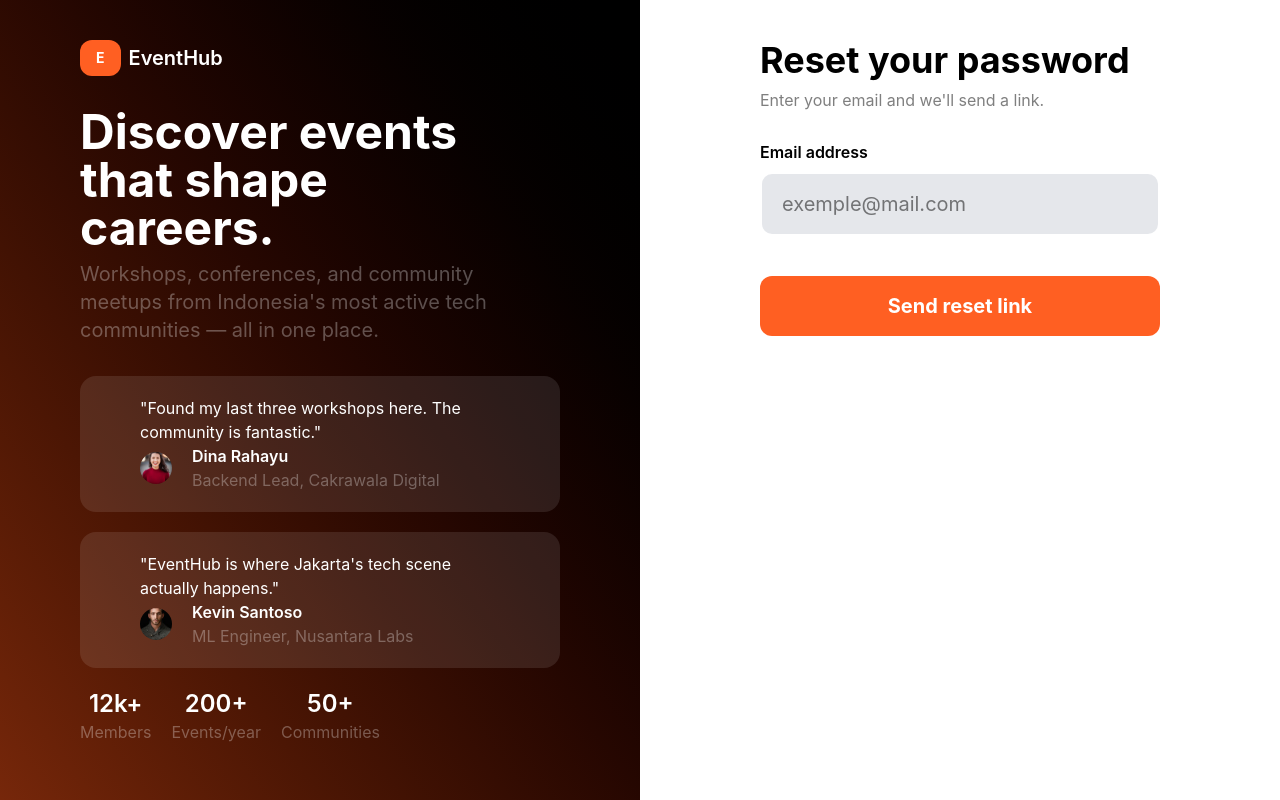
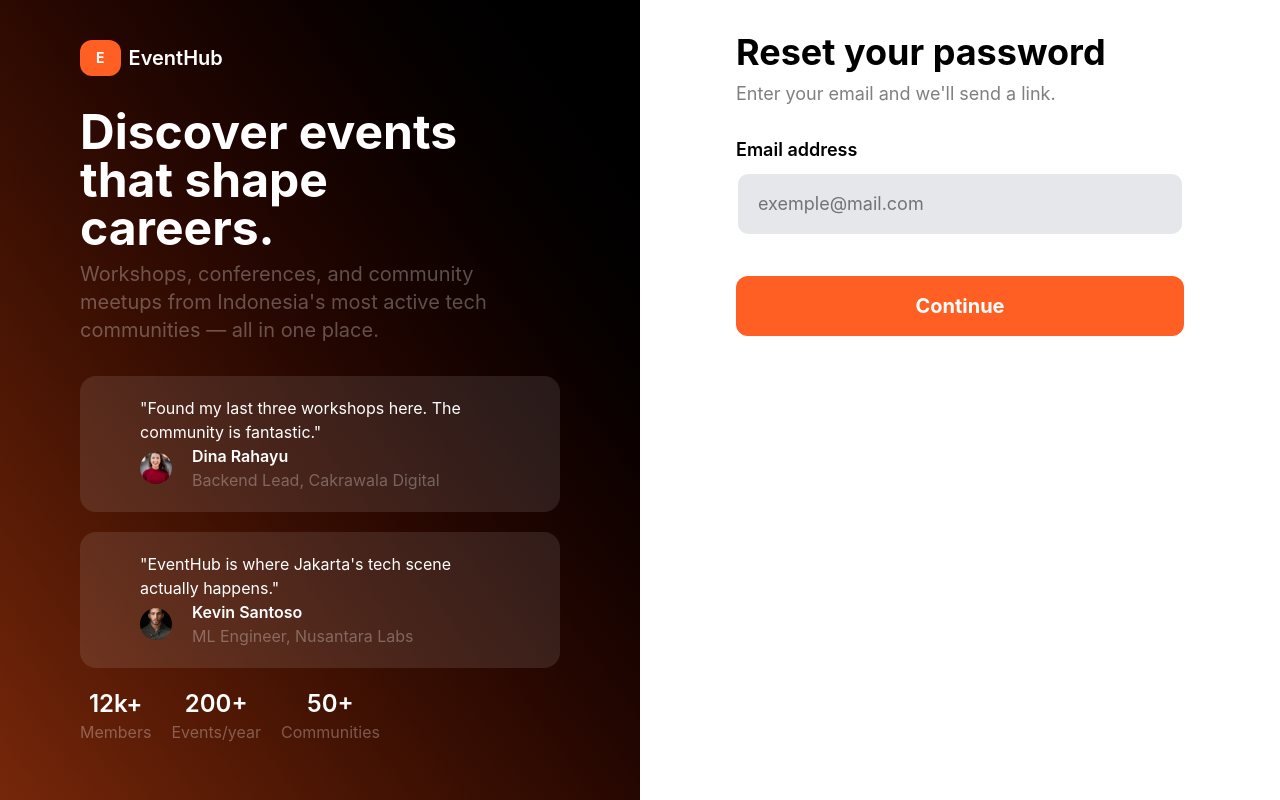
Before and after one commit to fatawaimamalmuftin/eventhub, a React (Vite) app: page /auth/forgotPassword in a window 1280 px wide. Built offline with nearby package versions, Linux system fonts and the light colour scheme.

Commit message:
fix: fixed responsif

```diff
--- a/src/pages/auth/Forgot.jsx
+++ b/src/pages/auth/Forgot.jsx
@@ -59,21 +59,26 @@ export default function Forgot() {
 
   return (
     (stage1 || stage2) ? (
-      <main className="flex flex-col gap-2 py-8 px-5 sm:py-10 sm:px-10 md:px-16 lg:px-20 xl:px-30">
+      <main className="flex flex-col gap-2 py-6 px-4 sm:py-8 sm:px-6 md:px-10 lg:px-16 xl:px-24">
+
         <div>
-          <div className="text-3xl sm:text-4xl font-bold mb-2">
+          <div className="text-2xl sm:text-3xl md:text-4xl font-bold mb-2">
             Reset your password
           </div>
 
-          <div className="text-black/50 mb-5 flex items-center gap-2">
+          <div className="text-sm sm:text-base md:text-lg text-black/50 mb-5 flex items-center gap-2">
             Enter your email and we'll send a link.
           </div>
         </div>
 
-        <form className="flex flex-col gap-2" onSubmit={handleSubmit(onSubmit)}>
+        <form
+          className="w-full flex flex-col gap-2"
+          onSubmit={handleSubmit(onSubmit)}
+        >
+
           {stage1 && (
             <>
-              <label className="flex flex-col gap-2 font-semibold">
+              <label className="flex flex-col gap-2 font-semibold text-sm sm:text-base md:text-lg">
                 Email address
                 <input
                   {...register("email", {
@@ -81,12 +86,14 @@ export default function Forgot() {
                   })}
                   type="email"
                   autoComplete="email"
-                  className={`border-2 outline-none text-base sm:text-lg md:text-xl px-4 sm:px-5 py-3 sm:py-4 font-normal outline-white bg-gray-200 rounded-xl ${errors.email ? "border-red-500" : "border-white"}`}
+                  className={`w-full border-2 outline-none text-sm sm:text-base md:text-lg px-3 sm:px-4 md:px-5 py-3 sm:py-3.5 md:py-4 font-normal bg-gray-200 rounded-xl ${
+                    errors.email ? "border-red-500" : "border-white"
+                  }`}
                   placeholder="exemple@mail.com"
                 />
               </label>
 
-              <p className="text-base sm:text-xl h-6 font-medium text-red-400">
+              <p className="text-sm sm:text-base md:text-lg h-6 font-medium text-red-400">
                 {errors.email?.message}
               </p>
             </>
@@ -94,11 +101,18 @@ export default function Forgot() {
 
           {stage2 && (
             <>
-              <label className="flex flex-col gap-2 font-semibold"
-              htmlFor="password">
+              <label
+                className="flex flex-col gap-2 font-semibold text-sm sm:text-base md:text-lg"
+                htmlFor="password"
+              >
                 Change Password
               </label>
-              <div className={`veryCenter border-2 bg-gray-200 rounded-xl ${errors.password ? "border-red-500" : "border-white"} pr-4`}>
+
+              <div
+                className={`veryCenter w-full border-2 bg-gray-200 rounded-xl ${
+                  errors.password ? "border-red-500" : "border-white"
+                } pr-3 sm:pr-4`}
+              >
                 <input
                   {...register("password", {
                     required: "Enter a new password.",
@@ -109,37 +123,51 @@ export default function Forgot() {
                   })}
                   type={eye === "close" ? "password" : "text"}
                   autoComplete="password"
-                    className={`w-full outline-none text-base sm:text-lg md:text-xl px-4 sm:px-5 py-3 sm:py-4 font-normal outline-white`}
+                  className="w-full min-w-0 outline-none text-sm sm:text-base md:text-lg px-3 sm:px-4 md:px-5 py-3 sm:py-3.5 md:py-4 font-normal bg-transparent"
                   placeholder="Input here . . ."
                 />
 
-                  <div className="text-orangeFigma"
-                  onClick={()=>eye === "close" ? setEye("opem") : setEye("close")}>
-                    {eye === "close" ? <FaEyeSlash size={30}/> : <FaEye size={30}/>}
+                <div
+                  className="shrink-0 text-orangeFigma cursor-pointer"
+                  onClick={() =>
+                    eye === "close"
+                      ? setEye("open")
+                      : setEye("close")
+                  }
+                >
+                  {eye === "close"
+                    ? <FaEyeSlash size={22} className="sm:w-6 sm:h-6 md:w-7 md:h-7" />
+                    : <FaEye size={22} className="sm:w-6 sm:h-6 md:w-7 md:h-7" />
+                  }
                 </div>
               </div>
 
-              <p className="text-base sm:text-xl h-6 font-medium text-red-400">
+              <p className="text-sm sm:text-base md:text-lg h-6 font-medium text-red-400">
                 {errors.password?.message}
               </p>
             </>
           )}
 
-          <button className="btnBordColor w-full hover:hover font-bold py-3 sm:py-4 text-lg sm:text-xl">
-            Send reset link
+          <button className="btnBordColor w-full hover:hover font-bold py-3 sm:py-3.5 md:py-4 text-base sm:text-lg md:text-xl">
+            {stage1 ? "Continue" : "Change Password"}
           </button>
         </form>
       </main>
-    ):(
-      <main className="w-full h-full veryCenter flex-col gap-5 font-bold text-2xl">
-        <div className="text-2xl rounded-full bg-green-200 text-green-500 p-5">
-          <FaCheck size={50}/>
+    ) : (
+      <main className="w-full min-h-full px-4 py-10 veryCenter flex-col gap-5 font-bold text-center">
+
+        <div className="text-2xl sm:text-3xl rounded-full bg-green-200 text-green-500 p-4 sm:p-5">
+          <FaCheck size={40} className="sm:w-12 sm:h-12" />
         </div>
-        <div>
+
+        <div className="text-xl sm:text-2xl">
           Password has changed
         </div>
-        <Link className="font-normal text-xl text-orangeFigma hover:hover px-2 py-1"
-        to="/login">
+
+        <Link
+          className="font-normal text-base sm:text-lg text-orangeFigma hover:hover px-2 py-1"
+          to="/login"
+        >
           Back to sign in
         </Link>
       </main>
```
Lines whose indentation alone changed are shown as unchanged.
